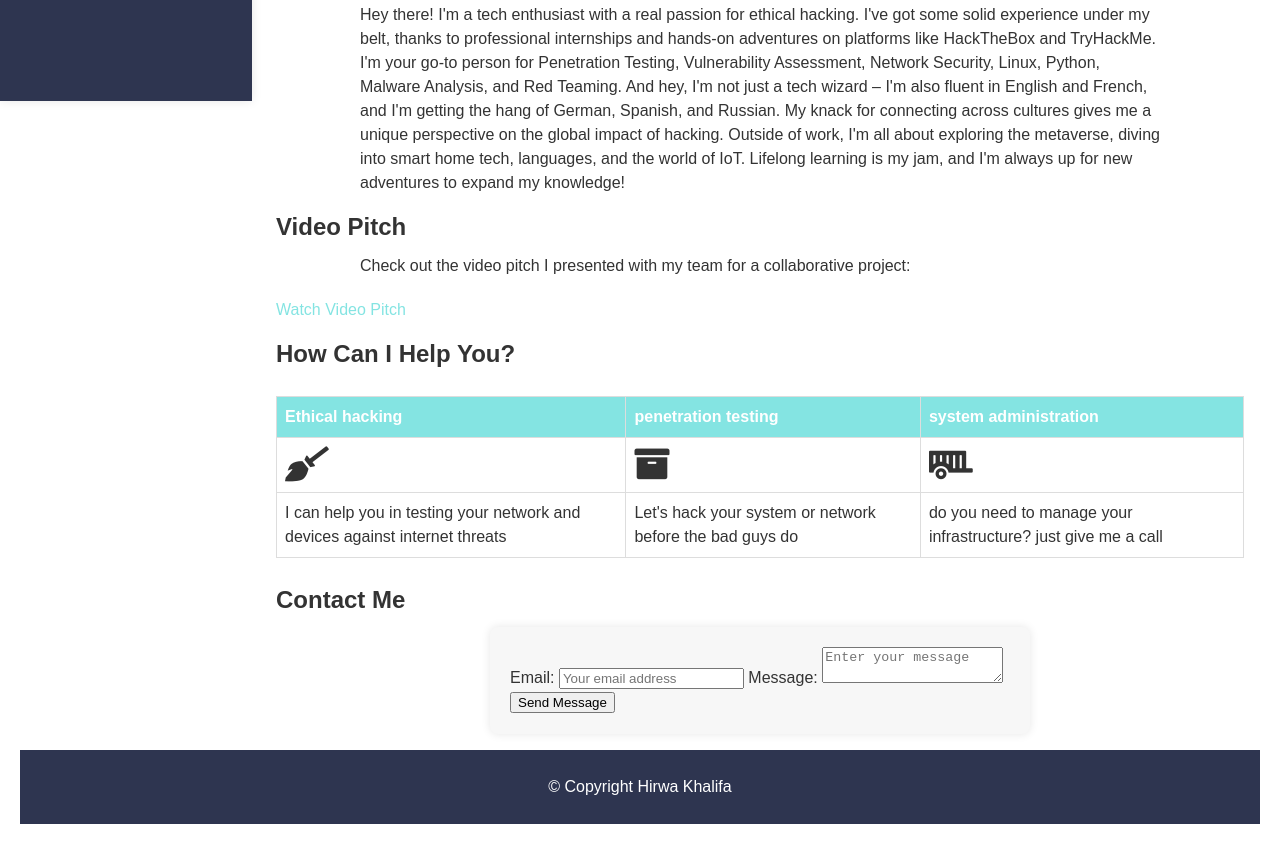
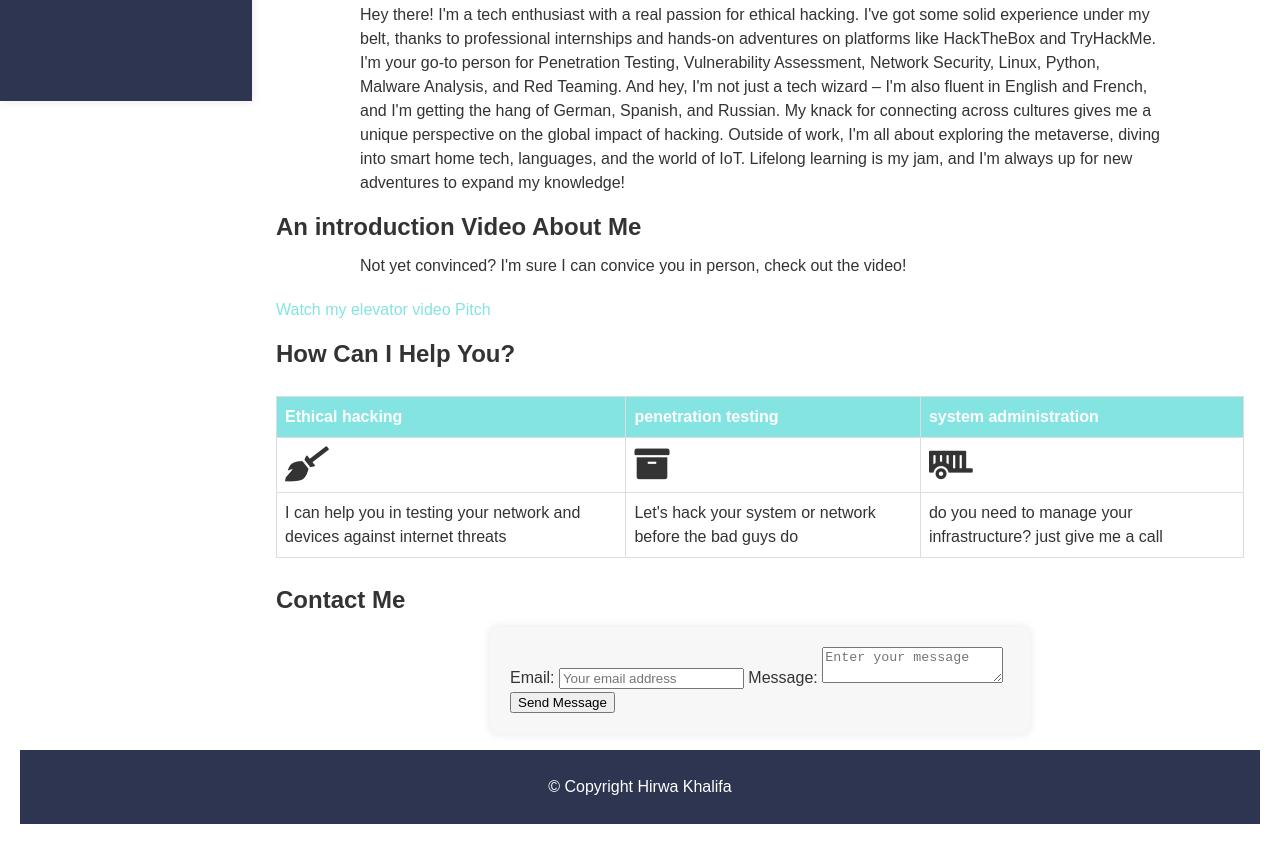
Before and after one commit to ICOZDS/icozds.github.io, a plain HTML site: page index.html in a window 1280 px wide. Shown: the part 731-1575 px from the top of the page. Drawn offline with Linux system fonts and the light colour scheme.

Commit message:
Update index.html

```diff
--- a/index.html
+++ b/index.html
@@ -70,9 +70,9 @@
         smart home tech, languages, and the world of IoT. Lifelong learning is my jam, and I'm always up for new
         adventures to expand my knowledge!</p>
 
-      <h2>Video Pitch</h2>
-      <p>Check out the video pitch I presented with my team for a collaborative project:</p>
-      <a href="https://drive.google.com/file/d/1Cfn64gMc8lBS5fF1lpF6NrRz4X6YqzH1/view?usp=sharing" target="_blank">Watch Video Pitch</a>
+      <h2>An introduction Video About Me </h2>
+      <p>Not yet convinced? I'm sure I can convice you in person, check out the video!</p>
+      <a href="https://drive.google.com/file/d/1Cfn64gMc8lBS5fF1lpF6NrRz4X6YqzH1/view?usp=sharing" target="_blank">Watch my elevator video Pitch</a>
 
       <h2>How Can I Help You?</h2>
       <table>
```
